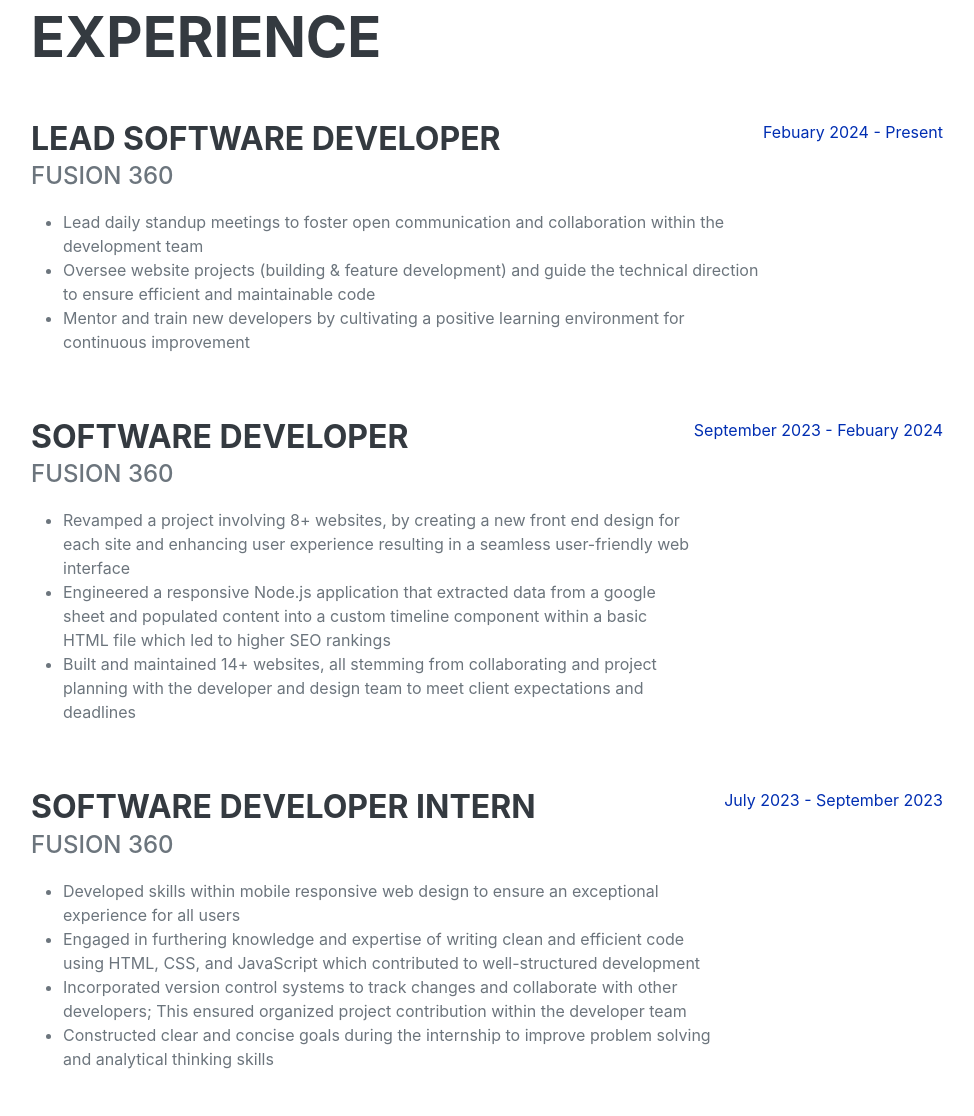
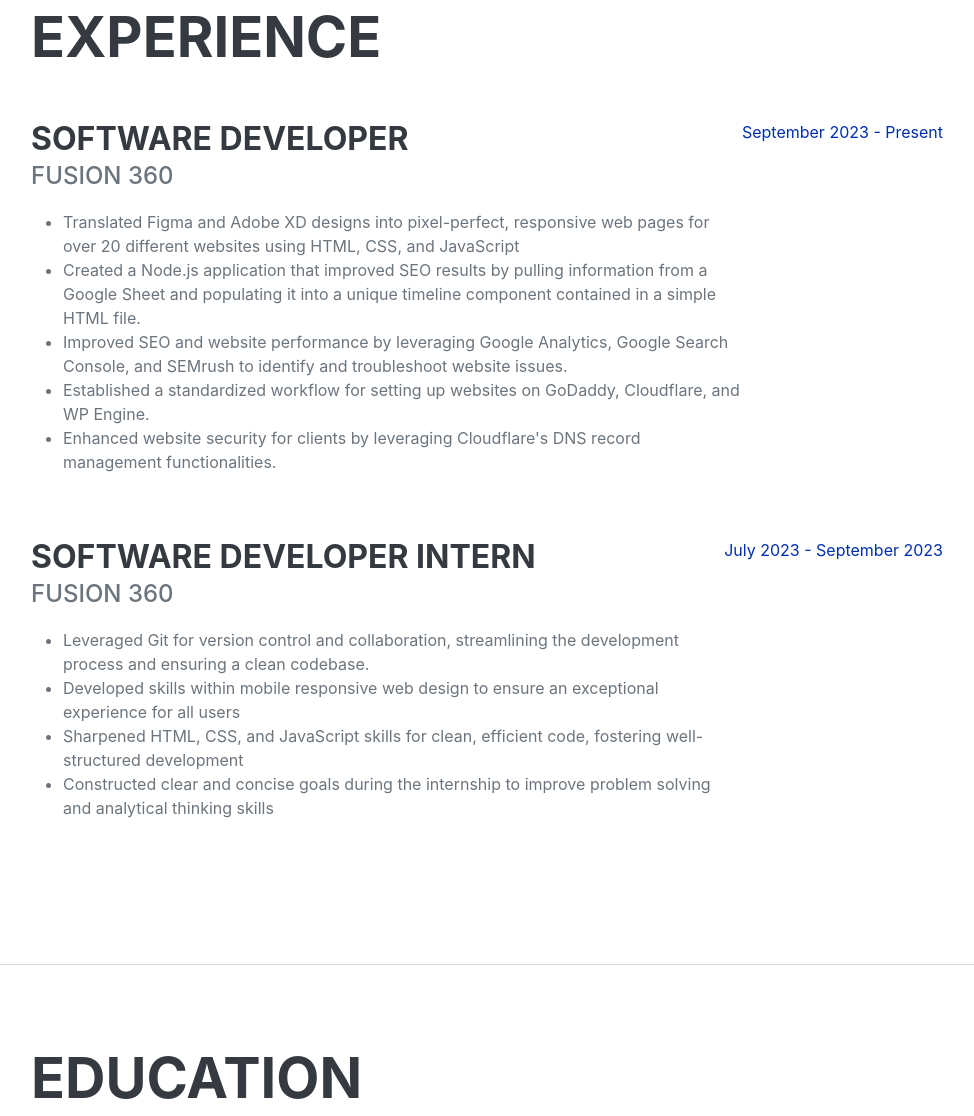
Before and after one commit to dmcdevitt10/dmcdevitt10.github.io, a plain HTML site: page index.html in a window 1280 px wide. Shown: the part 3580-4696 px from the top of the page, without its empty margins (289-1263 px from the left). Drawn offline with nearby package versions, Linux system fonts and the light colour scheme; a web font is replaced by a local one.

Commit message:
updated work experience

```diff
--- a/index.html
+++ b/index.html
@@ -133,36 +133,26 @@
                     <h2 class="mb-5">Experience</h2>
                     <div class="d-flex flex-column flex-md-row justify-content-between mb-5">
                         <div class="flex-grow-1">
-                            <h3 class="mb-0">Lead Software Developer</h3>
-                            <div class="subheading mb-3">Fusion 360</div>
-                            <ul>
-                                <li>Lead daily standup meetings to foster open communication and collaboration within the development team</li>
-                                <li>Oversee website projects (building & feature development) and guide the technical direction to ensure efficient and maintainable code</li>
-                                <li>Mentor and train new developers by cultivating a positive learning environment for continuous improvement</li>
-                            </ul>
-                        </div>
-                        <div class="flex-shrink-0"><span class="text-primary">Febuary 2024 - Present</span></div>
-                    </div>
-                    <div class="d-flex flex-column flex-md-row justify-content-between mb-5">
-                        <div class="flex-grow-1">
                             <h3 class="mb-0">Software Developer</h3>
                             <div class="subheading mb-3">Fusion 360</div>
                             <ul>
-                                <li>Revamped a project involving 8+ websites, by creating a new front end design for each site and enhancing user experience resulting in a seamless user-friendly web interface</li>
-                                <li>Engineered a responsive Node.js application that extracted data from a google sheet and populated content into a custom timeline component within a basic HTML file which led to higher SEO rankings</li>
-                                <li>Built and maintained 14+ websites, all stemming from collaborating and project planning with the developer and design team to meet client expectations and deadlines</li>
+                                <li>Translated Figma and Adobe XD designs into pixel-perfect, responsive web pages for over 20 different websites using HTML, CSS, and JavaScript</li>
+                                <li>Created a Node.js application that improved SEO results by pulling information from a Google Sheet and populating it into a unique timeline component contained in a simple HTML file.</li>
+                                <li>Improved SEO and website performance by leveraging Google Analytics, Google Search Console, and SEMrush to identify and troubleshoot website issues.</li>
+                                <li>Established a standardized workflow for setting up websites on GoDaddy, Cloudflare, and WP Engine.</li>
+                                <li>Enhanced website security for clients by leveraging Cloudflare's DNS record management functionalities.</li>
                             </ul>
                         </div>
-                        <div class="flex-shrink-0"><span class="text-primary">September 2023 - Febuary 2024</span></div>
+                        <div class="flex-shrink-0"><span class="text-primary">September 2023 - Present</span></div>
                     </div>
                     <div class="d-flex flex-column flex-md-row justify-content-between mb-5">
                         <div class="flex-grow-1">
                             <h3 class="mb-0">Software Developer Intern</h3>
                             <div class="subheading mb-3">Fusion 360</div>
                             <ul>
+                                <li>Leveraged Git for version control and collaboration, streamlining the development process and ensuring a clean codebase.</li>
                                 <li>Developed skills within mobile responsive web design to ensure an exceptional experience for all users</li>
-                                <li>Engaged in furthering knowledge and expertise of writing clean and efficient code using HTML, CSS, and JavaScript which contributed to well-structured development</li>
-                                <li>Incorporated version control systems to track changes and collaborate with other developers; This ensured organized project contribution within the developer team</li>
+                                <li>Sharpened HTML, CSS, and JavaScript skills for clean, efficient code, fostering well-structured development</li>
                                 <li>Constructed clear and concise goals during the internship to improve problem solving and analytical thinking skills</li>
                             </ul>
                         </div>
```
